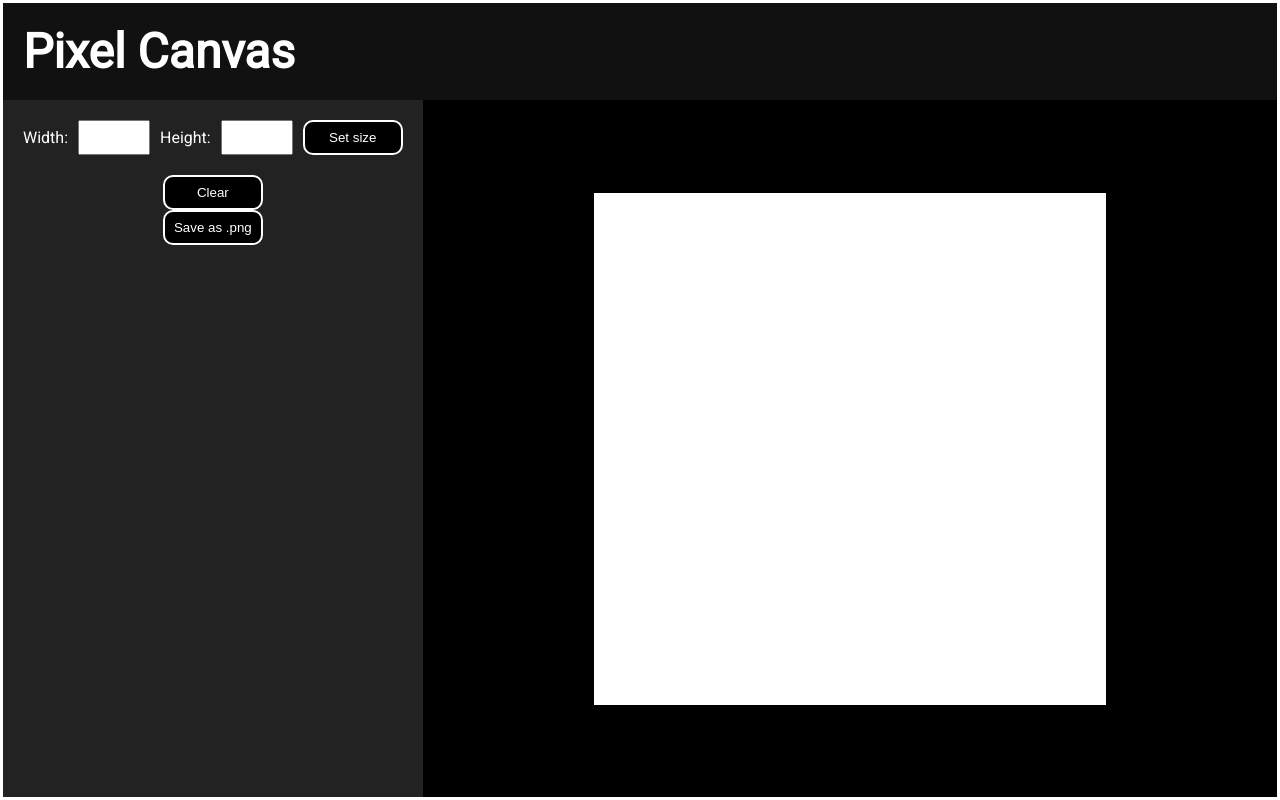
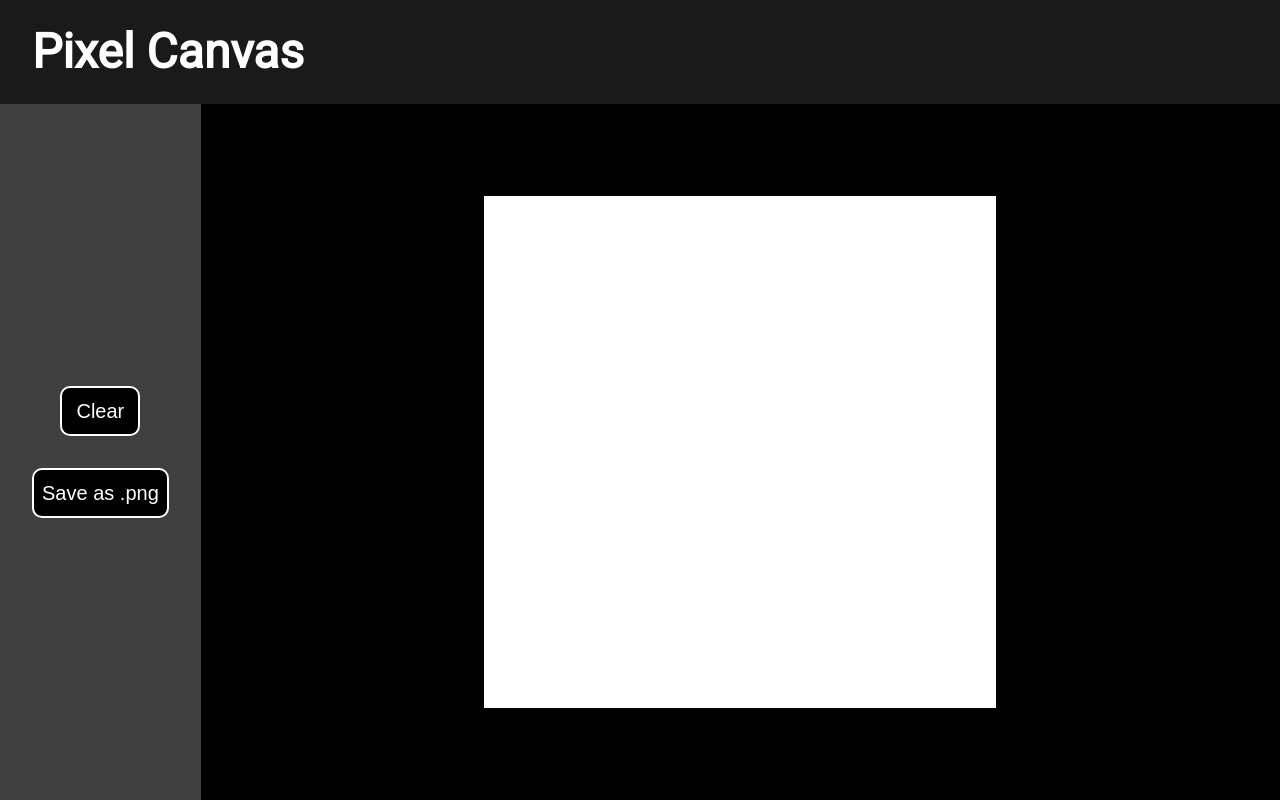
Before and after one commit to S4d3ngineer/pixel-canvas-ts, a React (Vite) app: page / in a window 1280 px wide. Built offline with nearby package versions, Linux system fonts and the light colour scheme.

Commit message:
Orginize styles

```diff
--- a/src/components/Canvas/Pixel/Pixel.tsx
+++ b/src/components/Canvas/Pixel/Pixel.tsx
@@ -10,6 +10,7 @@ interface Props {
 }
 
 function Pixel(props: Props) {
+
   return (
     <div
       className={s.pixel}
--- a/src/components/Layouts/Navbar/Navbar.module.scss
+++ b/src/components/Layouts/Navbar/Navbar.module.scss
@@ -1,7 +1,11 @@
+@use '@/styles/colors';
+@use '@/styles/spacings';
+
 .container {
   width: 100%;
-  background: #111;
+  background: colors.$grey--very-dark;
   h1 {
-    padding: 20px;
+    padding: spacings.$s-2 spacings.$s-4;
+    font-size: 3rem;
   }
 }
--- a/src/components/Layouts/Navbar/Navbar.tsx
+++ b/src/components/Layouts/Navbar/Navbar.tsx
@@ -1,3 +1,4 @@
+import React from 'react';
 import s from './Navbar.module.scss';
 
 function Navbar() {
@@ -8,4 +9,4 @@ function Navbar() {
   )
 }
 
-export default Navbar;
+export default React.memo(Navbar);
--- a/src/components/Layouts/Sidebar/Sidebar.module.scss
+++ b/src/components/Layouts/Sidebar/Sidebar.module.scss
@@ -1,21 +1,24 @@
+@use '@/styles/colors';
+@use '@/styles/spacings';
+
 .container {
   display: flex;
   flex-direction: column;
-  /* justify-content: space-between; */
+  justify-content: center;
   align-items: center;
-  background-color: #222;
+  padding: spacings.$s-4;
+  background-color: colors.$grey--dark;
   .sizeForm {
     display: flex;
     flex-direction: row;
     gap: 10px;
-    // margin-bottom: auto;
+    margin-bottom: auto;
     padding: 20px;
     label {
       margin: auto 0;
     }
   }
+  button {
+    margin: spacings.$s-2 0;
+  }
 }
-
-// #saveImg {
-//   margin-top: 1rem;
-// }
--- a/src/components/Layouts/Sidebar/Sidebar.tsx
+++ b/src/components/Layouts/Sidebar/Sidebar.tsx
@@ -1,11 +1,12 @@
+import React from 'react';
 import { downloadAsPNG } from '@/services/Download.service';
 import { useState } from 'react';
 import s from './Sidebar.module.scss';
 
 interface Props {
   handleSizeChange: any; // TODO
-  handleClear: any;
-  pixelBlocks: string[][];
+  handleClear: any; // TODO
+  pixelBlocks: string[][]; // TODO pass it to button and pass button to sidebar so the sidebar won't rerender when not needed
   width: number;
   height: number;
   blockSize: number;
@@ -29,25 +30,24 @@ function Sidebar(props: Props) {
 
   return (
     <div className={s.container}>
-      <form className={s.sizeForm} onSubmit={props.handleSizeChange}>
-        <label htmlFor='width-input'>Width: </label>
-        <input type='number' name='width' id='width-input' min='1' max='4000' />
-        <label htmlFor='height-input'>Height: </label>
-        <input
-          type='number'
-          name='height'
-          id='height-input'
-          min='1'
-          max='4000'
-        />
-        <input className='btn--primary' type='submit' value='Set size' />
-      </form>
+      {/* <form className={s.sizeForm} onSubmit={props.handleSizeChange}> */}
+      {/*   <label htmlFor='width-input'>Width: </label> */}
+      {/*   <input type='number' name='width' id='width-input' min='1' max='4000' /> */}
+      {/*   <label htmlFor='height-input'>Height: </label> */}
+      {/*   <input */}
+      {/*     type='number' */}
+      {/*     name='height' */}
+      {/*     id='height-input' */}
+      {/*     min='1' */}
+      {/*     max='4000' */}
+      {/*   /> */}
+      {/*   <input className='btn--primary' type='submit' value='Set size' /> */}
+      {/* </form> */}
       <button className='btn--primary' onClick={props.handleClear}>
         Clear
       </button>
       <button
         className='btn--primary'
-        id={s.saveImg}
         onClick={handleDownloadClick}
         disabled={downloadPngDisabled}
       >
@@ -57,4 +57,4 @@ function Sidebar(props: Props) {
   );
 }
 
-export default Sidebar;
+export default React.memo(Sidebar);
--- a/src/styles/_buttons.scss
+++ b/src/styles/_buttons.scss
@@ -1,14 +1,16 @@
 @use 'colors';
+@use '@/styles/spacings';
 
 .btn--primary {
   border: 2px solid colors.$secondary;
   border-radius: 10px;
   outline: none;
-  width: 100px;
-  padding: 8px 0;
+  min-width: 80px;
+  padding: spacings.$s-base;
   background-color: colors.$primary;
   cursor: pointer;
-  color: #fff;
+  font-size: 1.25rem;
+  color: colors.$secondary;
   &:hover {
     background-color: colors.$secondary;
     color: colors.$primary;
--- a/src/styles/_colors.scss
+++ b/src/styles/_colors.scss
@@ -1,2 +1,5 @@
-$primary: #000;
-$secondary: #fff;
+$primary: hsl(0deg, 0%, 0%);
+$secondary: hsl(0deg, 0%, 100%);
+
+$grey--very-dark: hsl(0deg, 0%, 10%);
+$grey--dark: hsl(0deg, 0%, 25%);
--- /dev/null
+++ b/src/styles/_spacings.scss
@@ -0,0 +1,7 @@
+$s-base: 8px;
+$s-2: $s-base * 2;
+$s-3: $s-base * 3;
+$s-4: $s-base * 4;
+$s-6: $s-base * 6;
+$s-8: $s-base * 8;
+$s-12: $s-base * 12;
--- a/src/styles/global-styles.scss
+++ b/src/styles/global-styles.scss
@@ -9,6 +9,7 @@
 
 * {
   margin: 0;
+  line-height: 1.5;
 }
 
 html,
@@ -22,16 +23,15 @@ body {
   display: flex;
   justify-content: center;
   align-items: center;
-  /* overflow: hidden; */
   background: black;
   font-family: 'Roboto', sans-serif;
+  -webkit-font-smoothing: antialiased;
   color: white;
 }
 
 .App {
   display: flex;
   flex-direction: column;
-  border: solid white;
   min-height: 100%;
 }
 
@@ -40,9 +40,3 @@ body {
   flex-direction: row;
   flex-grow: 1;
 }
-
-/* TODO make panel separate component */
-h1 {
-  font-size: 3rem;
-  margin: 0;
-}
```
